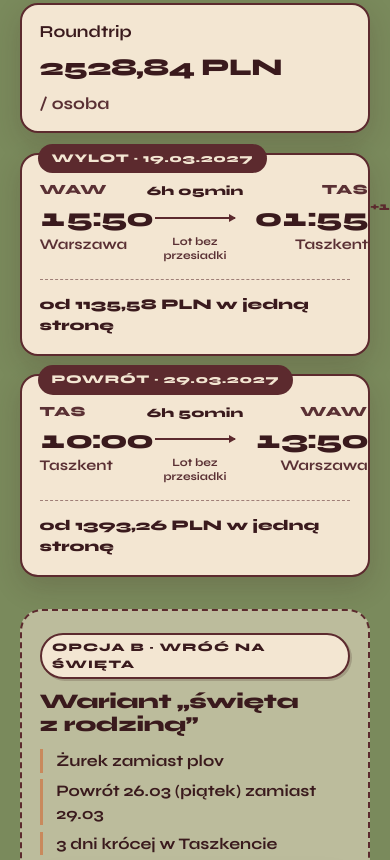
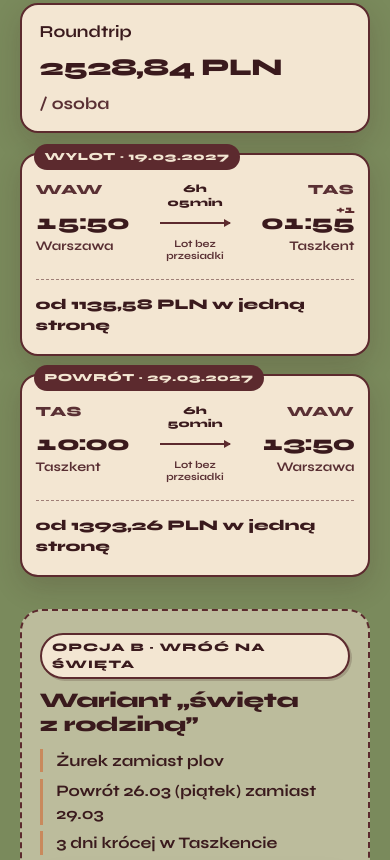
Before and after one commit to kalinatyrkiel/uzbektrip, a website built with Vite: page index.html in a window 390 px wide. Shown: the part 1724-2584 px from the top of the page. Built offline with nearby package versions, Linux system fonts and the light colour scheme; files whose address does not match are found by name.

Commit message:
Fix flight card overflow on narrow phones
Constrain the route grid mid column, shrink times under 420px, and wrap city/badge text so Almaty and LOT cards stay on-screen at ~390px.

```diff
--- a/src/style.css
+++ b/src/style.css
@@ -300,6 +300,8 @@ a {
   border-radius: var(--radius);
   box-shadow: var(--shadow);
   color: var(--burgundy-ink);
+  max-width: 100%;
+  min-width: 0;
 }
 
 .flight-card__badge {
@@ -307,6 +309,7 @@ a {
   top: -0.7rem;
   left: 1rem;
   display: inline-block;
+  max-width: calc(100% - 2rem);
   padding: 0.38rem 0.85rem;
   background: var(--burgundy);
   color: var(--cream);
@@ -315,6 +318,8 @@ a {
   font-weight: 800;
   letter-spacing: 0.06em;
   text-transform: uppercase;
+  overflow-wrap: anywhere;
+  box-sizing: border-box;
 }
 
 .flight-card__badge--teal {
@@ -325,12 +330,14 @@ a {
 
 .flight-card__route {
   display: grid;
-  grid-template-columns: minmax(0, 1fr) auto minmax(0, 1fr);
+  grid-template-columns: minmax(0, 1fr) minmax(0, 5.25rem) minmax(0, 1fr);
   grid-template-rows: auto auto auto;
   column-gap: 0.5rem;
   row-gap: 0.15rem;
   align-items: start;
   margin-top: 0.35rem;
+  width: 100%;
+  min-width: 0;
 }
 
 .leg,
@@ -339,6 +346,7 @@ a {
   grid-template-rows: subgrid;
   grid-row: 1 / -1;
   min-width: 0;
+  max-width: 100%;
 }
 
 .leg--end {
@@ -352,12 +360,15 @@ a {
   letter-spacing: 0.05em;
   color: var(--muted-on-cream);
   line-height: 1.2;
+  max-width: 100%;
+  overflow-wrap: anywhere;
 }
 
 .leg__time {
   position: relative;
   display: inline-block;
-  font-size: clamp(1.6rem, 6vw, 1.95rem);
+  max-width: 100%;
+  font-size: clamp(1.28rem, 5vw, 1.95rem);
   font-weight: 800;
   line-height: 1.15;
   letter-spacing: -0.03em;
@@ -368,10 +379,11 @@ a {
 
 .plus-one {
   position: absolute;
-  top: -0.2em;
-  left: 100%;
-  margin-left: 0.12rem;
-  font-size: 0.72rem;
+  top: -0.55em;
+  right: -0.05em;
+  left: auto;
+  margin-left: 0;
+  font-size: 0.68rem;
   font-weight: 800;
   line-height: 1;
   color: var(--burgundy);
@@ -382,12 +394,14 @@ a {
   font-weight: 700;
   color: var(--muted-on-cream);
   line-height: 1.25;
+  max-width: 100%;
+  overflow-wrap: anywhere;
 }
 
 .mid {
   justify-items: center;
   align-items: center;
-  min-width: 5.5rem;
+  min-width: 0;
   padding-top: 0;
 }
 
@@ -395,6 +409,10 @@ a {
   font-size: 0.8rem;
   font-weight: 800;
   color: var(--burgundy-ink);
+  text-align: center;
+  max-width: 100%;
+  overflow-wrap: anywhere;
+  line-height: 1.2;
 }
 
 .mid__line {
@@ -423,8 +441,9 @@ a {
   font-weight: 700;
   text-align: center;
   color: var(--muted-on-cream);
-  max-width: 6.5rem;
+  max-width: 100%;
   line-height: 1.25;
+  overflow-wrap: anywhere;
 }
 
 .flight-card__meta {
@@ -437,6 +456,9 @@ a {
   font-size: 0.92rem;
   font-weight: 800;
   color: var(--burgundy-ink);
+  min-width: 0;
+  flex-wrap: wrap;
+  overflow-wrap: anywhere;
 }
 
 .flight-note {
@@ -517,6 +539,8 @@ a {
   align-items: center;
   gap: 0.55rem;
   margin: 0.15rem 0 0.85rem;
+  min-width: 0;
+  max-width: 100%;
 }
 
 .sample-airline__name {
@@ -524,6 +548,8 @@ a {
   font-weight: 800;
   letter-spacing: 0.02em;
   color: var(--burgundy-ink);
+  min-width: 0;
+  overflow-wrap: anywhere;
 }
 
 .airline-mark {
@@ -553,10 +579,11 @@ a {
   color: var(--teal-ink);
   font-weight: 800;
   background: rgba(126, 200, 200, 0.45);
-  padding: 0.15rem 0.4rem;
+  padding: 0.15rem 0.35rem;
   border-radius: 6px;
   border: 1.5px solid var(--teal-ink);
-  max-width: none;
+  max-width: 100%;
+  box-sizing: border-box;
 }
 
 .plan__link {
@@ -932,6 +959,41 @@ body.lightbox-open {
   }
 }
 
+@media (max-width: 420px) {
+  .flight-card {
+    padding-left: 0.85rem;
+    padding-right: 0.85rem;
+  }
+
+  .flight-card__route {
+    grid-template-columns: minmax(0, 1fr) minmax(0, 4.35rem) minmax(0, 1fr);
+    column-gap: 0.35rem;
+  }
+
+  .leg__time {
+    font-size: clamp(1.15rem, 5.4vw, 1.45rem);
+  }
+
+  .leg__city {
+    font-size: 0.82rem;
+  }
+
+  .mid__dur {
+    font-size: 0.68rem;
+  }
+
+  .mid__note {
+    font-size: 0.64rem;
+  }
+
+  .flight-card__badge {
+    left: 0.75rem;
+    max-width: calc(100% - 1.5rem);
+    font-size: 0.68rem;
+    padding: 0.32rem 0.65rem;
+  }
+}
+
 @media (min-width: 720px) {
   .hero {
     padding: 0 2.5rem 6rem;
@@ -947,6 +1009,14 @@ body.lightbox-open {
     padding-right: 2rem;
   }
 
+  .flight-card__route {
+    grid-template-columns: minmax(0, 1fr) minmax(0, 6rem) minmax(0, 1fr);
+    column-gap: 0.65rem;
+  }
+
+  .leg__time {
+    font-size: clamp(1.6rem, 2.4vw, 1.95rem);
+  }
 }
 
 @media (prefers-reduced-motion: reduce) {
```
